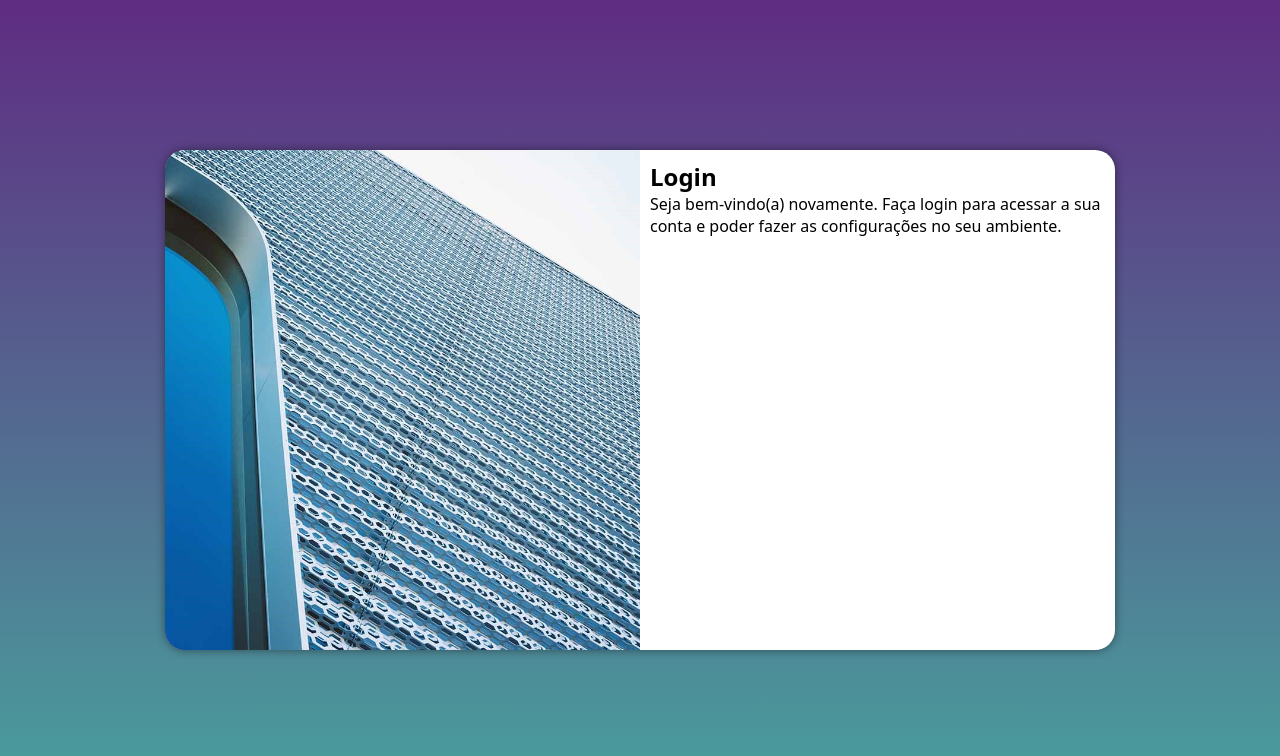
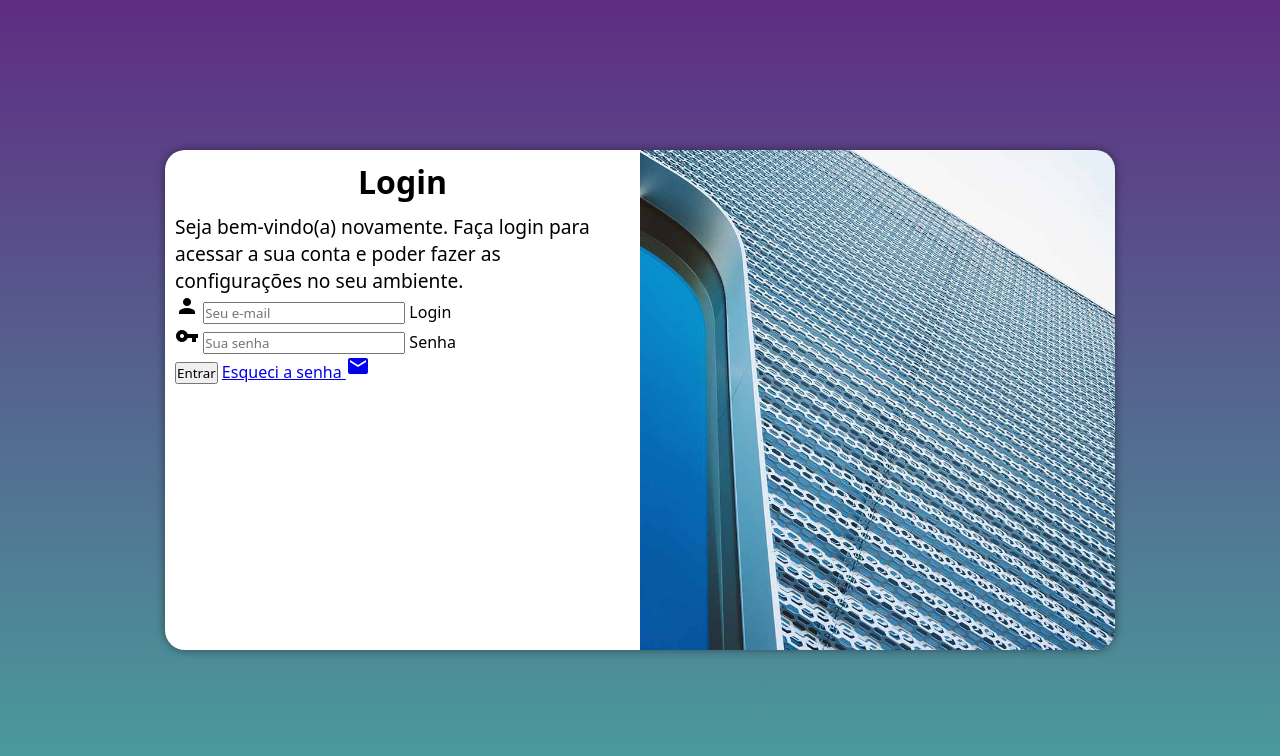
Before and after one commit to DaviSant0s/projeto-login, a plain HTML site: page index.html in a window 1280 px wide. Drawn offline with Linux system fonts and the light colour scheme.

Commit message:
adicionei o formulario

```diff
--- a/estilos/media-query.css
+++ b/estilos/media-query.css
@@ -33,13 +33,22 @@
     }
 
     section#login > div#imagem {
-        float: left;
+        float: right;
         width: 50%;
         height: 100%;
     }
 
     section#login > div#formulario {
-        float: right;
+        float: left;
         width: 50%;
     }
+
+    div#formulario > h1 {
+        font-size: 2em;
+    }
+
+    div#formulario > p {
+        font-size: 1.2em;
+    }
+
 }
--- a/estilos/style.css
+++ b/estilos/style.css
@@ -56,3 +56,12 @@ section#login > div#formulario {
     display: block;
     padding: 10px;
 }
+
+div#formulario > h1 {
+    text-align: center;
+    margin-bottom: 10px;
+}
+
+div#formulario > p {
+    font-size: 0.8em;
+}
--- a/index.html
+++ b/index.html
@@ -5,6 +5,7 @@
     <meta http-equiv="X-UA-Compatible" content="IE=edge">
     <meta name="viewport" content="width=device-width, initial-scale=1.0">
     <title>Login</title>
+    <link href="https://fonts.googleapis.com/icon?family=Material+Icons" rel="stylesheet">
     <link rel="stylesheet" href="estilos/style.css">
     <link rel="stylesheet" href="estilos/media-query.css">
 </head>
@@ -16,7 +17,22 @@
             <div id="formulario">
                 <h1>Login</h1>
                 <p>Seja bem-vindo(a) novamente. Faça login para acessar a sua conta e poder fazer as configurações no seu ambiente.</p>
-                <form action="login.php" method="post">
+                <form action="login.php" method="post" autocomplete="on">
+
+                    <div class="campo">
+                        <span class="material-icons">person</span>
+                        <input type="email" name="login" id="ilogin" placeholder="Seu e-mail" autocomplete="email" required maxlength="30">
+                        <label for="ilogin">Login</label>
+                    </div>
+
+                    <div class="campo">
+                        <span class="material-icons">vpn_key</span>
+                        <input type="password" name="senha" id="isenha" placeholder="Sua senha" autocomplete="current-password" required minlength="8" maxlength="20">
+                        <label for="isenha">Senha</label>
+                    </div>
+
+                    <input type="submit" value="Entrar">
+                    <a href="esqueci.html">Esqueci a senha <span class="material-icons">mail</span></a>
 
                 </form>
             </div>
```
